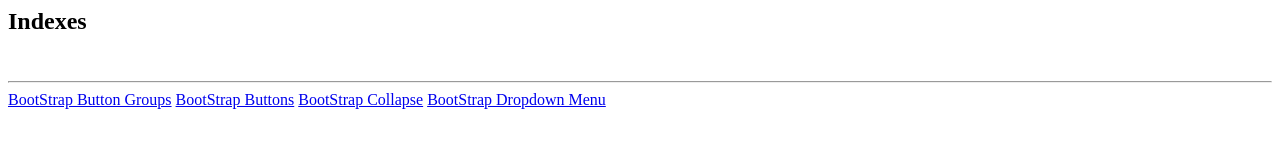
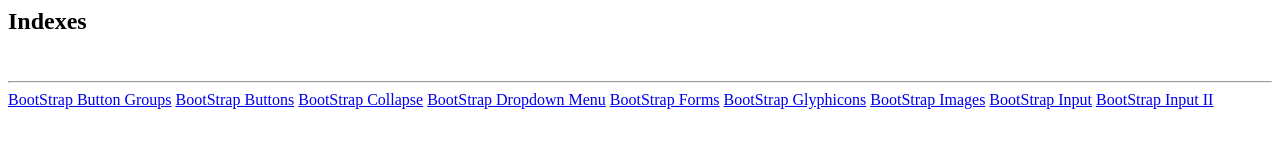
Before and after one commit to satish4linux/Codes-Bootstrap, a plain HTML site: page index.html in a window 1280 px wide. Drawn offline with Linux system fonts and the light colour scheme.

Commit message:
Update index.html

```diff
--- a/index.html
+++ b/index.html
@@ -5,3 +5,8 @@
 <a href="bs%20buttons.html">BootStrap Buttons</a>
 <a href="bs%20collapse.html">BootStrap Collapse</a>
 <a href="bs%20dropdown.html">BootStrap Dropdown Menu</a>
+<a href="bs%20forms.html">BootStrap Forms</a>
+<a href="bs%20glyphicons.html">BootStrap Glyphicons</a>
+<a href="bs%20images.html">BootStrap Images</a>
+<a href="bs%20input.html">BootStrap Input</a>
+<a href="bs%20input%20reloaded.html">BootStrap Input II</a>
```
